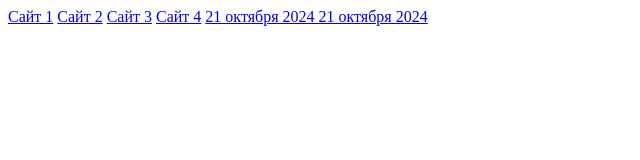
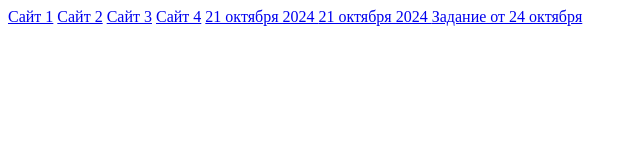
Before and after one commit to hanniemeow/hanniemeow.github.io, a plain HTML site: page index.html in a window 1280 px wide. Shown: the whole page, without its empty margins (0-640 px from the left). Drawn offline with Linux system fonts and the light colour scheme.

Commit message:
Update index.html

```diff
--- a/index.html
+++ b/index.html
@@ -12,5 +12,6 @@
     <a href="index 4.html">Сайт 4</a>
     <a href='21oct24.html'>21 октября 2024 </a>
     <a href='21oct24.html'>21 октября 2024 </a>
+    <a href='24oct24.html'>Задание от 24 октября</a>
 </body>
 </html>
```
